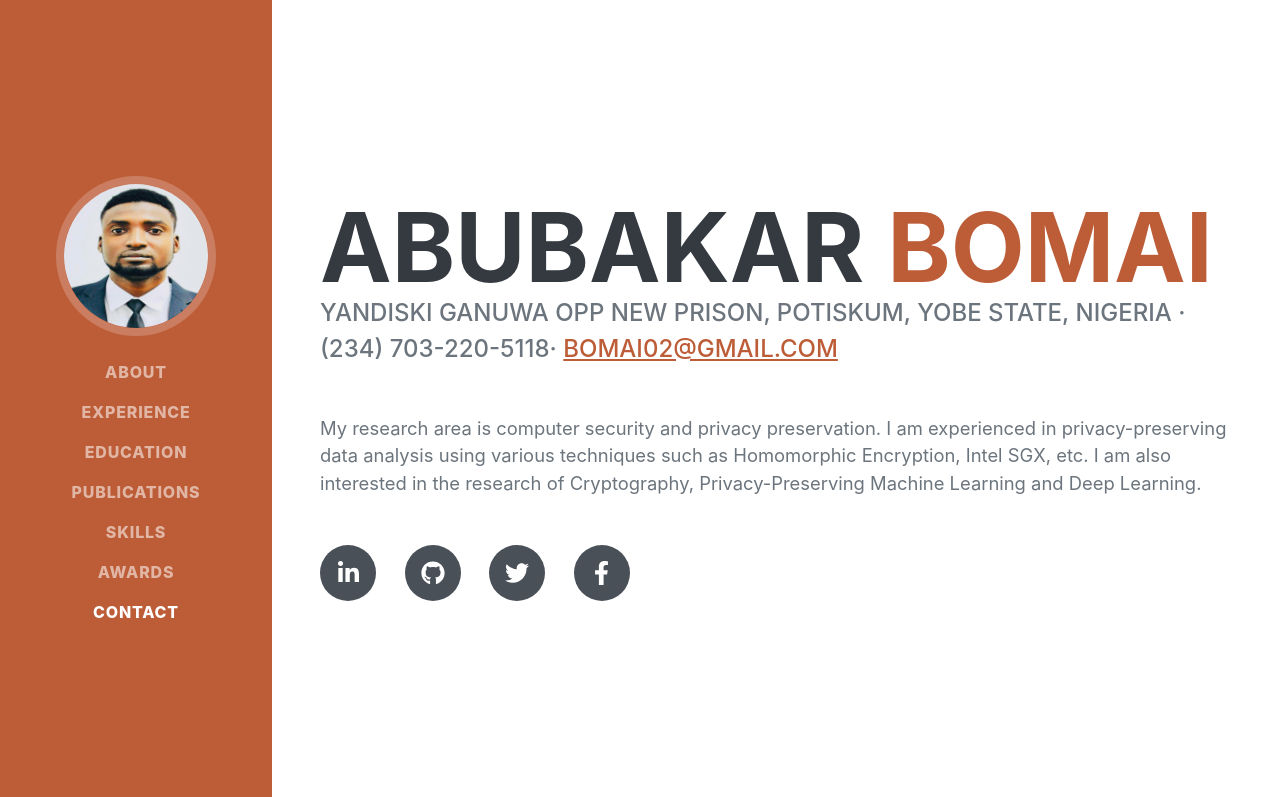
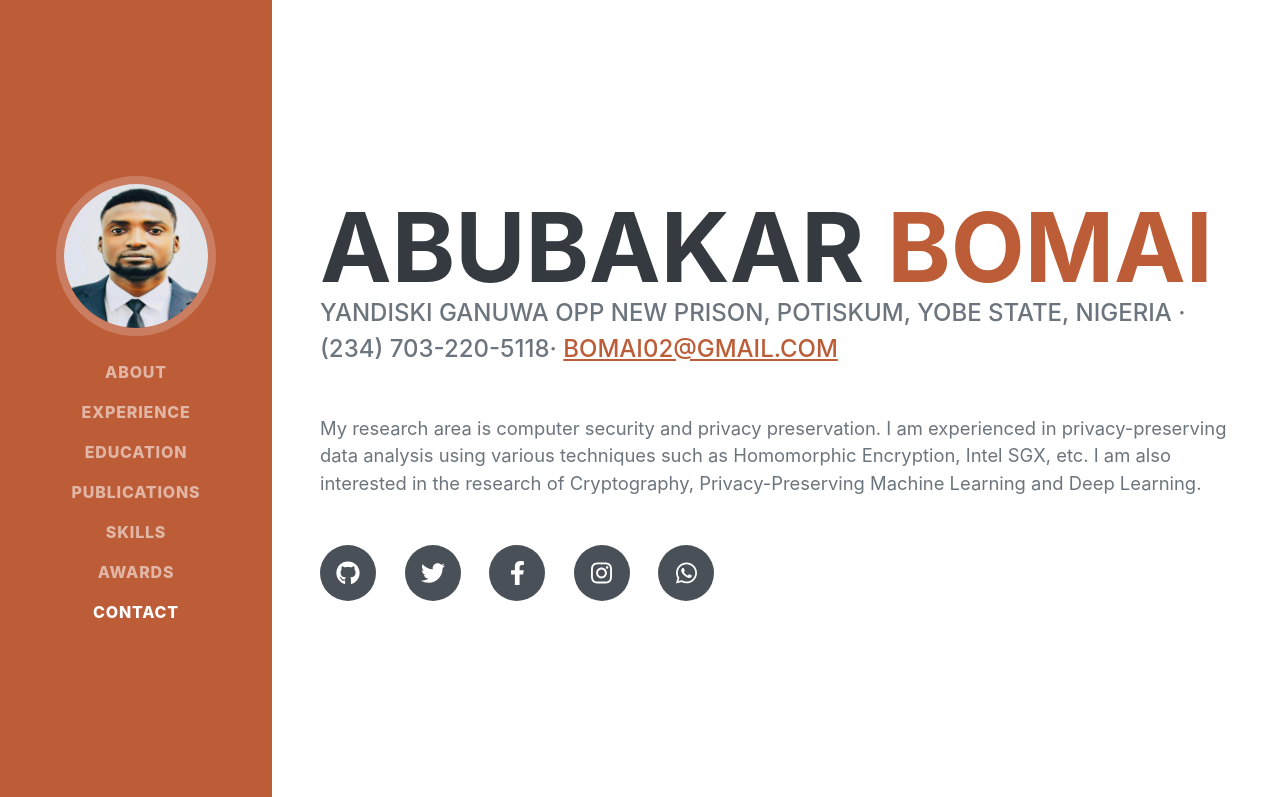
Before and after one commit to bomai02/bomai02.github.io, a plain HTML site: page index.html in a window 1280 px wide. Shown: the top 797 px of the page. Drawn offline with nearby package versions, Linux system fonts and the light colour scheme; a web font is replaced by a local one.

Commit message:
second commit

```diff
--- a/index.html
+++ b/index.html
@@ -50,10 +50,12 @@
                     </div>
                     <p class="lead mb-5">My research area is computer security and privacy preservation. I am experienced in privacy-preserving data analysis using various techniques such as Homomorphic Encryption, Intel SGX, etc. I am also interested in the research of Cryptography, Privacy-Preserving Machine Learning and Deep Learning.</p>
                     <div class="social-icons">
-                        <a class="social-icon" href="#!"><i class="fab fa-linkedin-in"></i></a>
-                        <a class="social-icon" href="#!"><i class="fab fa-github"></i></a>
-                        <a class="social-icon" href="#!"><i class="fab fa-twitter"></i></a>
-                        <a class="social-icon" href="#!"><i class="fab fa-facebook-f"></i></a>
+                        <a class="social-icon" href="https://github.com/bomai02"><i class="fab fa-github"></i></a>
+                        <a class="social-icon" href="https://twitter.com/bomai02"><i class="fab fa-twitter"></i></a>
+                        <a class="social-icon" href="https://web.facebook.com/bomai02/"><i class="fab fa-facebook-f"></i></a>
+                        <a class="social-icon" href="https://www.instagram.com/abubakar_bomai/"><i class="fab fa-instagram"></i></a>
+                        <a class="social-icon" href="https://web.whatsapp.com/"><i class="fab fa-whatsapp"></i></a>
+
                     </div>
                 </div>
             </section>
```
Also changed, not shown: assets/img/favicon.ico (deleted), assets/img/profile.jpg (deleted).
